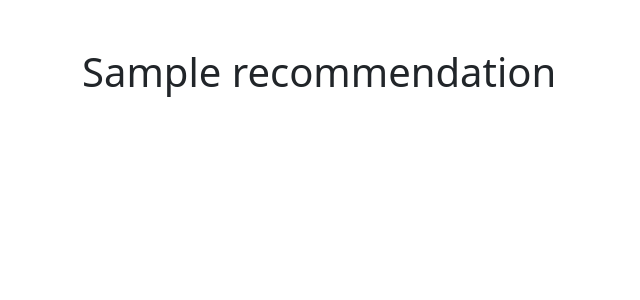
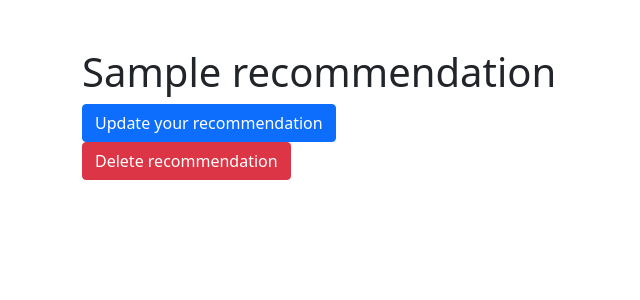
Before and after one commit to Andrew-157/flask_project_3, a Flask app: page /recommendations/1/ in a window 1280 px wide. Shown: the part 56-356 px from the top of the page, without its empty margins (0-640 px from the left). Run offline with Flask 3, Linux system fonts and the light colour scheme; the visitor is signed in with stand-in values (Sample User, id 1); tables that the repository leaves empty hold one stand-in row (values such as "Sample post").

Commit message:
Views for Updating and Deleting recommendations

```diff
--- a/app/__init__.py
+++ b/app/__init__.py
@@ -3,6 +3,7 @@ import functools
 from flask import Flask, g, redirect, url_for
 from flask_sqlalchemy import SQLAlchemy
 from flask_migrate import Migrate
+from flask_wtf.csrf import CSRFProtect
 from sqlalchemy.orm import DeclarativeBase
 
 from config import config
@@ -23,6 +24,7 @@ class Base(DeclarativeBase):
 
 db = SQLAlchemy(metadata=Base.metadata)
 migrate = Migrate()
+csrf = CSRFProtect()
 
 
 def create_app(config_name: str = 'production'):
@@ -40,4 +42,6 @@ def create_app(config_name: str = 'production'):
     app.register_blueprint(auth_bp)
     app.register_blueprint(main_bp)
 
+    csrf.init_app(app)
+
     return app
--- a/app/main/crud.py
+++ b/app/main/crud.py
@@ -1,13 +1,24 @@
-from ..models import FictionType, Tag
+from sqlalchemy import select
+from sqlalchemy.orm import joinedload
+
 from .. import db
-from sqlalchemy import select
+from ..models import FictionType, Tag, Recommendation
 
 
 def get_fiction_type_by_name(name: str) -> FictionType | None:
     stmt = select(FictionType).where(FictionType.name == name)
-    return db.session.scalars(stmt).unique().one_or_none()
+    return db.session.scalar(stmt)
 
 
 def get_tag_by_name(name: str) -> Tag | None:
     stmt = select(Tag).where(Tag.name == name)
-    return db.session.scalars(stmt).unique().one_or_none()
+    return db.session.scalar(stmt)
+
+
+def get_recommendation_by_id(id: int) -> Recommendation | None:
+    stmt = select(Recommendation).\
+        where(Recommendation.id == id).\
+        options(joinedload(Recommendation.tags),
+                joinedload(Recommendation.user),
+                joinedload(Recommendation.fiction_type))
+    return db.session.scalar(stmt)
--- a/app/main/routes.py
+++ b/app/main/routes.py
@@ -1,3 +1,5 @@
+from datetime import datetime
+
 from flask import Blueprint
 from flask import render_template
 from flask import redirect
@@ -11,7 +13,7 @@ from flask.views import MethodView
 from .. import login_required, db
 from ..models import User, FictionType, Tag, Recommendation
 from .forms import PostUpdateRecommendationForm
-from .crud import get_fiction_type_by_name, get_tag_by_name
+from .crud import get_fiction_type_by_name, get_tag_by_name, get_recommendation_by_id
 
 bp = Blueprint(name='main',
                import_name=__name__)
@@ -98,6 +100,7 @@ class PostRecommendationView(MethodView):
             )
             tags = self.get_tags_objects(tags=form.tags.data)
             new_recommendation.tags = tags
+            db.session.add(fiction_type)
             db.session.add(new_recommendation)
             db.session.commit()
             flash(self.success_message,
@@ -110,8 +113,115 @@ class PostRecommendationView(MethodView):
 
 @bp.route('/recommendations/<int:id>/', methods=['GET'])
 def recommendation_detail(id):
-    recommendation = db.session.get(Recommendation, id)
+    recommendation = get_recommendation_by_id(id=id)
     if not recommendation:
         abort(404)
     return render_template('main/recommendation_detail.html',
                            recommendation=recommendation)
+
+
+class UpdateRecommendationView(MethodView):
+    methods = ['GET', 'POST']
+    decorators = [login_required]
+
+    def __init__(self) -> None:
+        self.form_class = PostUpdateRecommendationForm
+        self.template_name = 'main/update_recommendation.html'
+        self.success_message = 'You successfully updated your recommendation!'
+
+    def get_fiction_type_object(self, fiction_type_name: str) -> FictionType:
+        fiction_type_name = fiction_type_name.strip().lower()
+        fiction_type_object = get_fiction_type_by_name(name=fiction_type_name)
+        if fiction_type_object:
+            return fiction_type_object
+        else:
+            fiction_type_slug = fiction_type_name.replace(' ', '-')
+            fiction_type_object = FictionType(name=fiction_type_name,
+                                              slug=fiction_type_slug)
+            return fiction_type_object
+
+    def get_tags_objects(self, tags: str) -> list[Tag]:
+        tags = tags.strip()
+        splitted_tags = tags.split(',')
+        tags_str_list = []
+        for tag in splitted_tags:
+            if not tag:
+                pass
+            elif tag.isspace():
+                pass
+            else:
+                tags_str_list.append(tag.strip().lower().replace(' ', '-'))
+
+        tags_obj_list = []
+        for tag in tags_str_list:
+            tag_object = get_tag_by_name(name=tag)
+            if not tag_object:
+                tag_object = Tag(name=tag)
+                tags_obj_list.append(tag_object)
+            else:
+                tags_obj_list.append(tag_object)
+
+        return tags_obj_list
+
+    def get(self, id: int):
+        current_user: User = g.user
+        recommendation = get_recommendation_by_id(id=id)
+        if not recommendation:
+            abort(404)
+        if recommendation.user != current_user:
+            abort(403)
+        tags = ', '.join([tag.name for tag in recommendation.tags])
+        form = self.form_class(
+            fiction_type=recommendation.fiction_type.name.capitalize(),
+            title=recommendation.title,
+            short_description=recommendation.short_description,
+            opinion=recommendation.opinion,
+            tags=tags)
+        return render_template(self.template_name, form=form,
+                               recommendation=recommendation)
+
+    def post(self, id: int):
+        current_user: User = g.user
+        recommendation = get_recommendation_by_id(id=id)
+        if not recommendation:
+            abort(404)
+        if recommendation.user != current_user:
+            abort(403)
+        form = self.form_class(formdata=request.form)
+        if form.validate_on_submit():
+            fiction_type = self.get_fiction_type_object(
+                fiction_type_name=form.fiction_type.data)
+            recommendation.fiction_type = fiction_type
+            recommendation.title = form.title.data
+            recommendation.short_description = form.short_description.data
+            recommendation.opinion = form.opinion.data
+            tags = self.get_tags_objects(tags=form.tags.data)
+            recommendation.tags = tags
+            recommendation.updated = datetime.utcnow()
+            db.session.add(recommendation)
+            db.session.commit()
+            flash(message=self.success_message,
+                  category='success')
+            return redirect(url_for('main.recommendation_detail',
+                                    id=id))
+        return render_template(self.template_name,
+                               form=form,
+                               recommendation=recommendation)
+
+
+class DeleteRecommendationView(MethodView):
+    methods = ['POST']
+    decorators = [login_required]
+
+    def post(self, id: int):
+        current_user: User = g.user
+        recommendation = db.session.get(Recommendation, id)
+        if not recommendation:
+            abort(404)
+        if recommendation.user != current_user:
+            abort(403)
+        db.session.delete(recommendation)
+        db.session.commit()
+        flash(message='You successfully deleted your recommendation.',
+              category='success')
+        return redirect(url_for('main.index'))
--- a/app/main/urls.py
+++ b/app/main/urls.py
@@ -5,3 +5,13 @@ bp.add_url_rule(
     rule='/recommend/',
     view_func=routes.PostRecommendationView.as_view(name='post_recommendation')
 )
+bp.add_url_rule(
+    rule='/recommendations/<int:id>/update/',
+    view_func=routes.UpdateRecommendationView.as_view(
+        name='update_recommendation')
+)
+bp.add_url_rule(
+    rule='/recommendations/<int:id>/delete/',
+    view_func=routes.DeleteRecommendationView.as_view(
+        name='delete_recommendation')
+)
--- a/app/templates/main/recommendation_detail.html
+++ b/app/templates/main/recommendation_detail.html
@@ -3,5 +3,15 @@
 {% block content %}
 <div class="container py-5">
     <h1>{{ recommendation }}</h1>
+    {% if g.user == recommendation.user %}
+    <a href="{{ url_for('main.update_recommendation', id=recommendation.id) }}" class="btn btn-primary">Update your
+        recommendation</a>
+    <form action="{{ url_for('main.delete_recommendation', id=recommendation.id) }}" method="post">
+        {% if config.WTF_CSRF_ENABLED %}
+        <input type="hidden" name="csrf_token" value="{{ csrf_token() }}">
+        {% endif %}
+        <button class="btn btn-danger" type="submit">Delete recommendation</button>
+    </form>
+    {% endif %}
 </div>
 {% endblock %}
--- a/test.py
+++ /dev/null
@@ -1,2 +0,0 @@
-a = 'neW yOrK'
-print(a.capitalize())
```
Also changed, not shown: app/templates/main/update_recommendation.html (added, +67 -0 lines).
